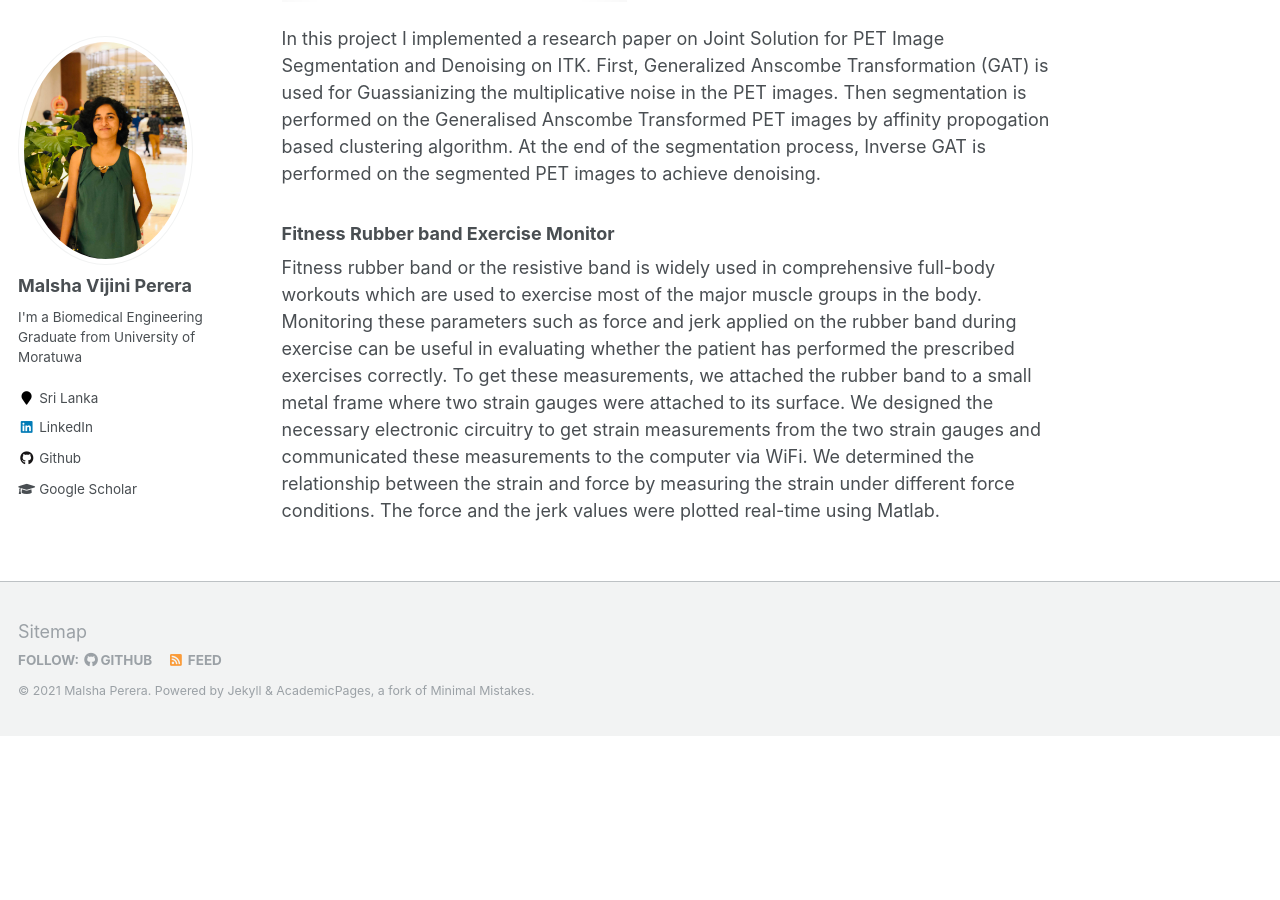
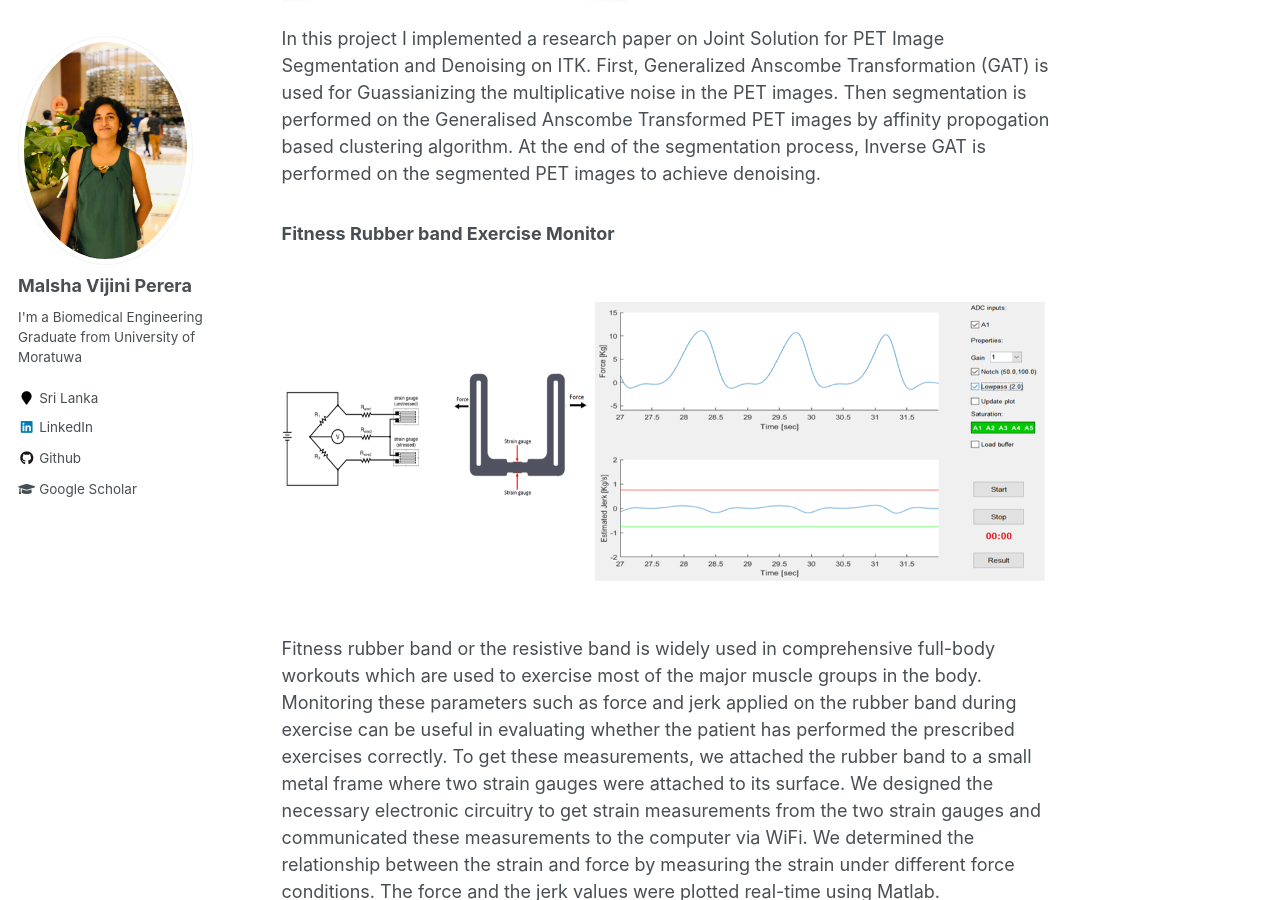
Before and after one commit to malshaV/malshaV.github.io, a Jekyll site: the page built from _pages/projects.md, in a window 1280 px wide and 900 px high, scrolled down 365 px. Built offline with Jekyll 4.4.1, drawn with Linux system fonts in a browser that asks for light colours; before the commit the page ends 1101 px from its top, so only the background shows below that.

Commit message:
update details

```diff
--- a/_pages/projects.md
+++ b/_pages/projects.md
@@ -18,6 +18,8 @@ At the end of the segmentation process, Inverse GAT is performed on the segmente
 
 ### Fitness Rubber band Exercise Monitor
 
+<img src="/images/Fitness_rubber.PNG" alt="fit" style="width: 879px;height:358px"/>
+
 Fitness rubber band or the resistive band is widely used in comprehensive full-body workouts which are used to exercise most of the major muscle groups in the body.
  Monitoring these parameters such as force and jerk applied on the rubber band during exercise can be useful in evaluating whether the patient has performed the prescribed exercises correctly. To get these measurements, we attached the rubber band to a small metal frame where two strain gauges were attached to its surface.
  We designed the necessary electronic circuitry to get strain measurements from the two strain gauges and communicated these measurements to the computer via WiFi.
```
Also changed, not shown: images/Fitness_rubber.PNG (added).
